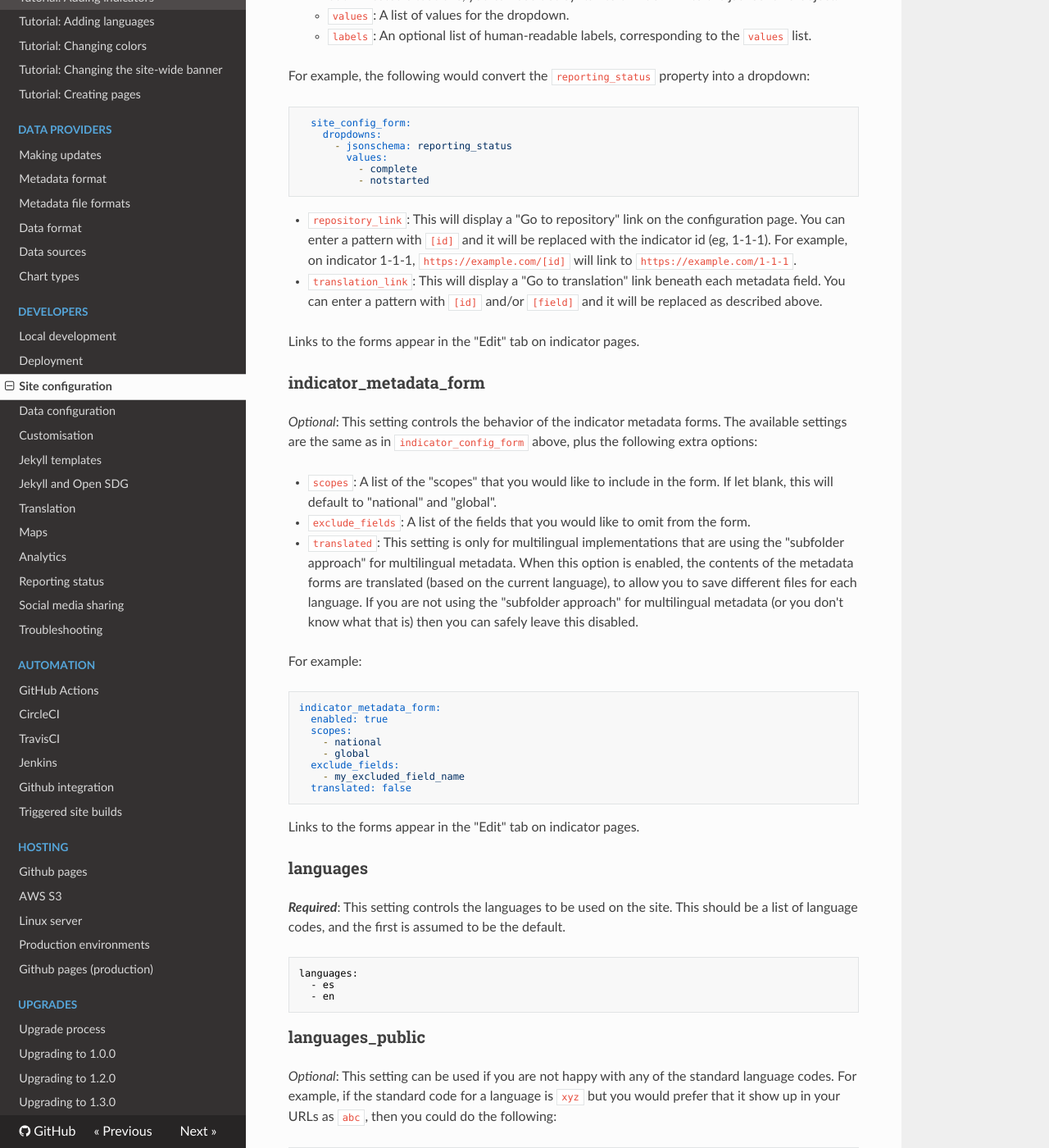
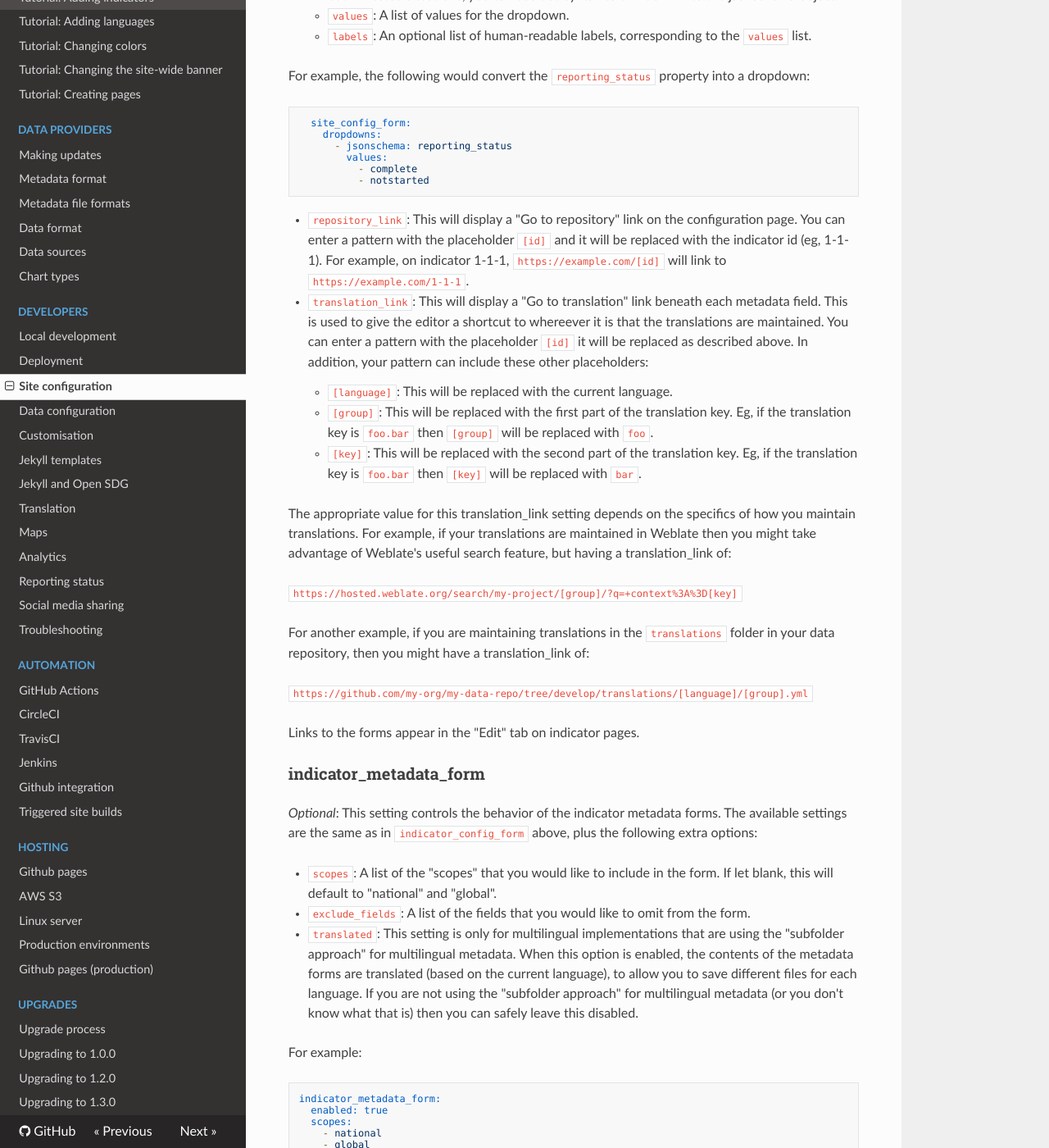
Before and after one commit to open-sdg/open-sdg, an MkDocs documentation site: the page built from docs/configuration.md, in a window 1280 px wide and 1400 px high, scrolled down 11898 px. Shown: the whole window at 82% size. Built offline with MkDocs 1.6.1, drawn with Linux system fonts in a browser that asks for light colours; nearby versions of some CDN libraries; old or Windows-style settings are respelled for this version of MkDocs.

Commit message:
Doc fixes and language placeholder

```diff
--- a/docs/configuration.md
+++ b/docs/configuration.md
@@ -500,8 +500,19 @@ _Optional_: This setting controls the behavior of the indicator config forms. Th
               - complete
               - notstarted
 
-* `repository_link`: This will display a "Go to repository" link on the configuration page. You can enter a pattern with `[id]` and it will be replaced with the indicator id (eg, 1-1-1). For example, on indicator 1-1-1, `https://example.com/[id]` will link to `https://example.com/1-1-1`.
-* `translation_link`: This will display a  "Go to translation" link beneath each metadata field. You can enter a pattern with `[id]` and/or `[field]` and it will be replaced as described above.
+* `repository_link`: This will display a "Go to repository" link on the configuration page. You can enter a pattern with the placeholder `[id]` and it will be replaced with the indicator id (eg, 1-1-1). For example, on indicator 1-1-1, `https://example.com/[id]` will link to `https://example.com/1-1-1`.
+* `translation_link`: This will display a  "Go to translation" link beneath each metadata field. This is used to give the editor a shortcut to whereever it is that the translations are maintained. You can enter a pattern with the placeholder `[id]` it will be replaced as described above. In addition, your pattern can include these other placeholders:
+    * `[language]`: This will be replaced with the current language.
+    * `[group]`: This will be replaced with the first part of the translation key. Eg, if the translation key is `foo.bar` then `[group]` will be replaced with `foo`.
+    * `[key]`: This will be replaced with the second part of the translation key. Eg, if the translation key is `foo.bar` then `[key]` will be replaced with `bar`.
+
+  The appropriate value for this translation_link setting depends on the specifics of how you maintain translations. For example, if your translations are maintained in Weblate then you might take advantage of Weblate's useful search feature, but having a translation_link of:
+
+  `https://hosted.weblate.org/search/my-project/[group]/?q=+context%3A%3D[key]`
+
+  For another example, if you are maintaining translations in the `translations` folder in your data repository, then you might have a translation_link of:
+
+  `https://github.com/my-org/my-data-repo/tree/develop/translations/[language]/[group].yml`
 
 Links to the forms appear in the "Edit" tab on indicator pages.
 
```
Also changed, not shown: 1 other file.
